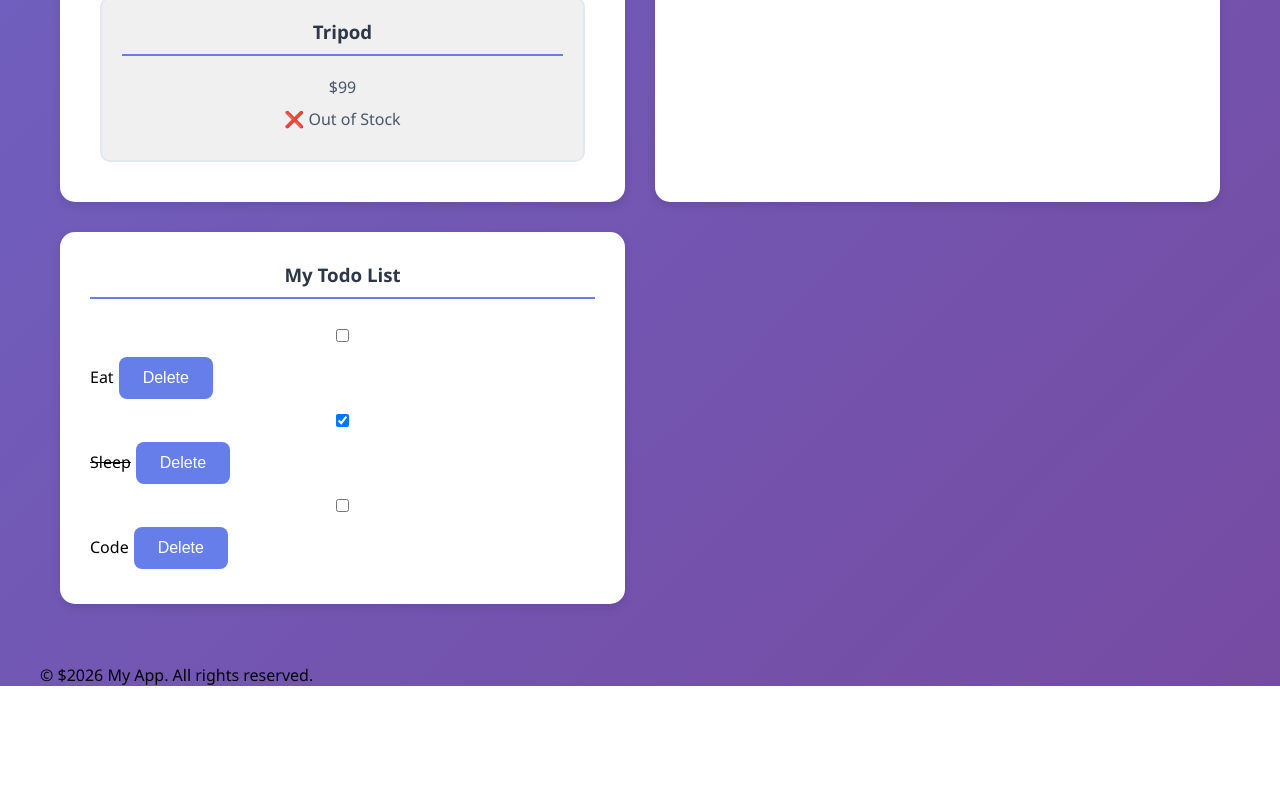
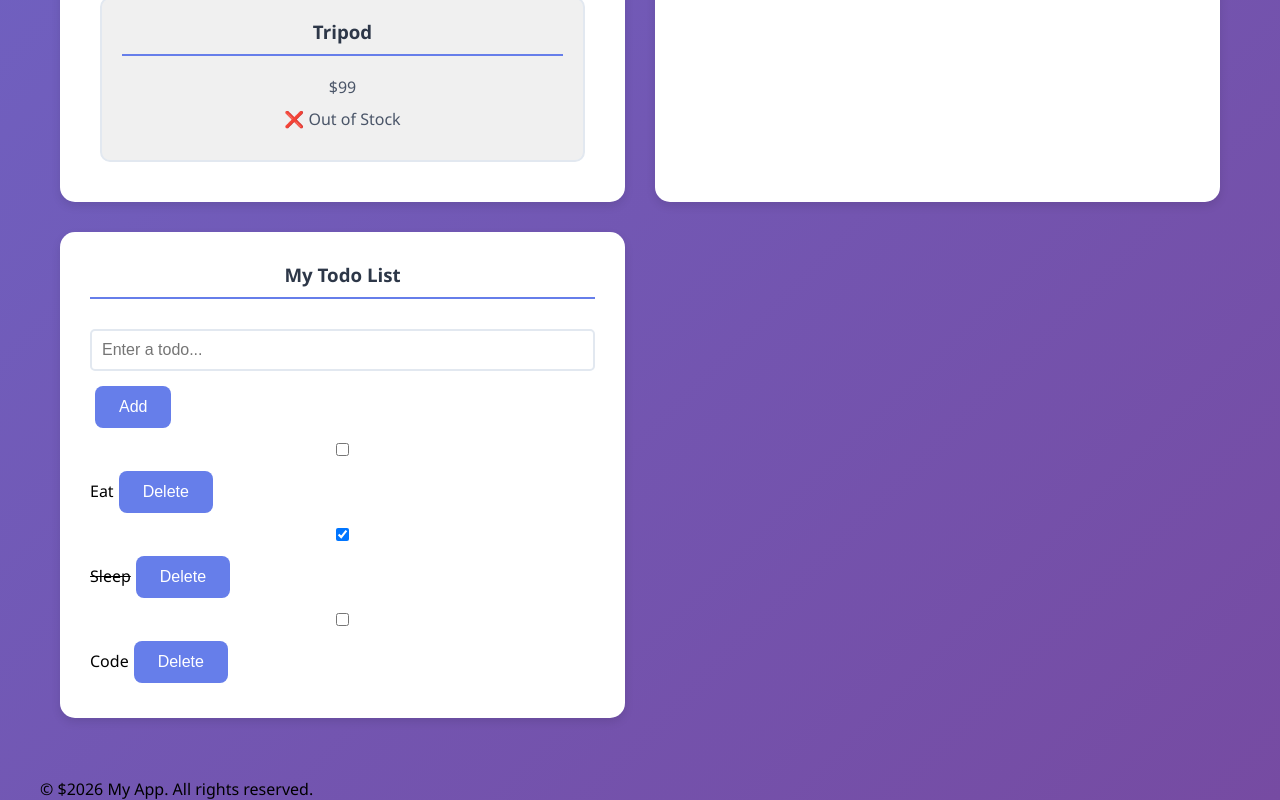
Before and after one commit to Priyanshurawat02/my-react-practice, a React (Vite) app: page / in a window 1280 px wide. Shown: the part 3120-3920 px from the top of the page. Before the commit the page ends 3806 px from the top, so only its background shows below. Built offline with nearby package versions, Linux system fonts and the light colour scheme.

Commit message:
Day 5: Added toggle and delete features to TodoList

```diff
--- a/src/TodoList.jsx
+++ b/src/TodoList.jsx
@@ -9,20 +9,51 @@ export default function TodoList() {
     ]);
     const [inputText, setInputText] = useState("");
 
+    const handleAdd= ()=> {
+       if(inputText.trim() ==="")
+        return;
+        const newTodo ={
+        id: Date.now(),
+        text: inputText,
+        completed:false,
+        };
+        setTodos([...todos, newTodo]);
+        setInputText("");
+    }
+
+    const handleToggle =(id)=>{
+       setTodos(
+        todos.map((todo) =>
+         todo.id=== id ? {...todo, completed: !todo.completed} :todo
+       )
+       );
+       }
+
+    const handleDelete=(id)=>{
+         setTodos(todos.filter((todo) =>
+                todo.id !== id));
+    }
+
     return (
         <div>
             <h3>My Todo List</h3>
+            <div>
+                <input type="text"
+                value={inputText}
+                onChange={(e) =>setInputText(e.target.value)}
+                placeholder="Enter a todo..."></input>
+                <button onClick={handleAdd}>Add</button>
+            </div>
             {todos.map((todo) => (
                 <div key={todo.id}>
                 <input type="checkbox" checked={todo.completed}
-                onChange={()=>{}}></input>
+                onChange={()=>handleToggle(todo.id)}></input>
                 <span  style ={{textDecoration: todo.completed ? "line-through":"none"}}>
                     {todo.text}
                 </span>
-            <button onClick={() =>{}}>Delete</button>
+            <button onClick={()=>handleDelete(todo.id)}>Delete</button>
             </div>
             ))}
-
         </div>
     )
 }
```
